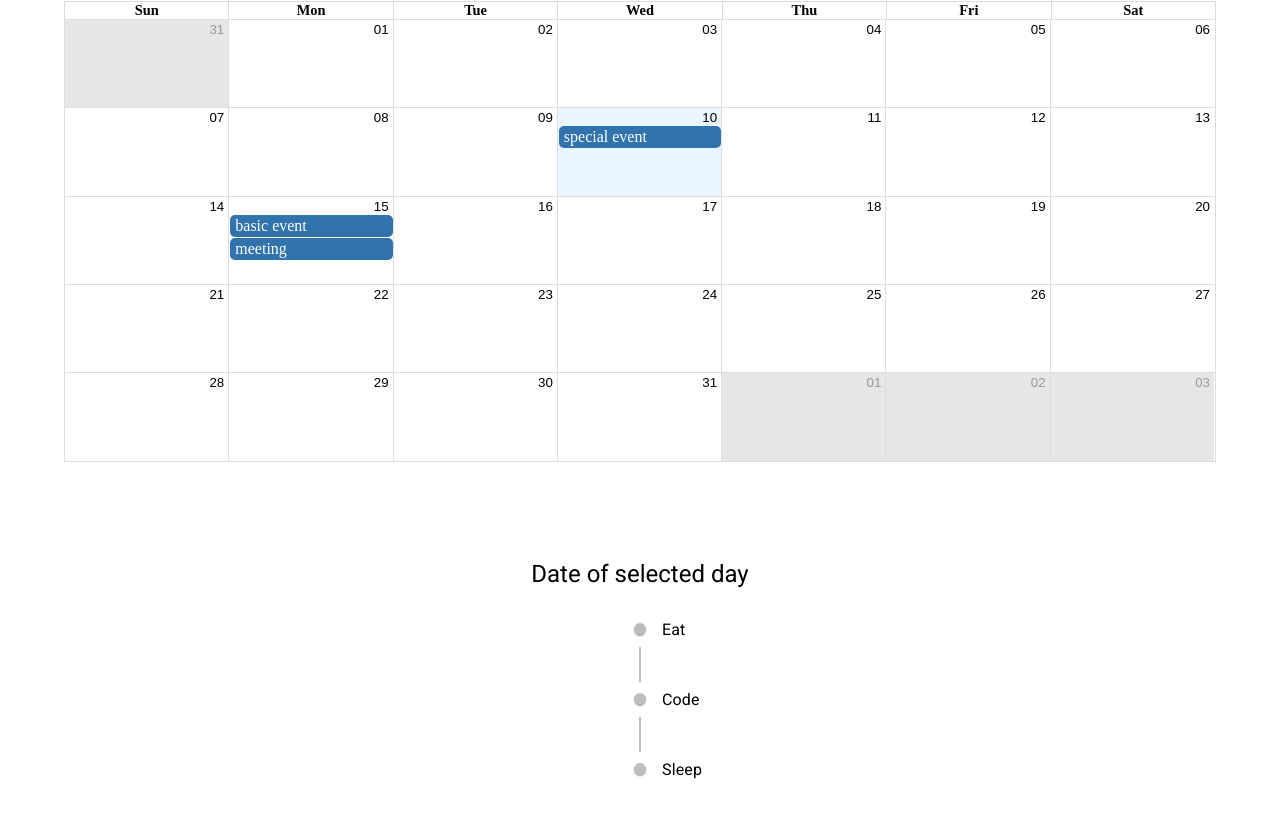
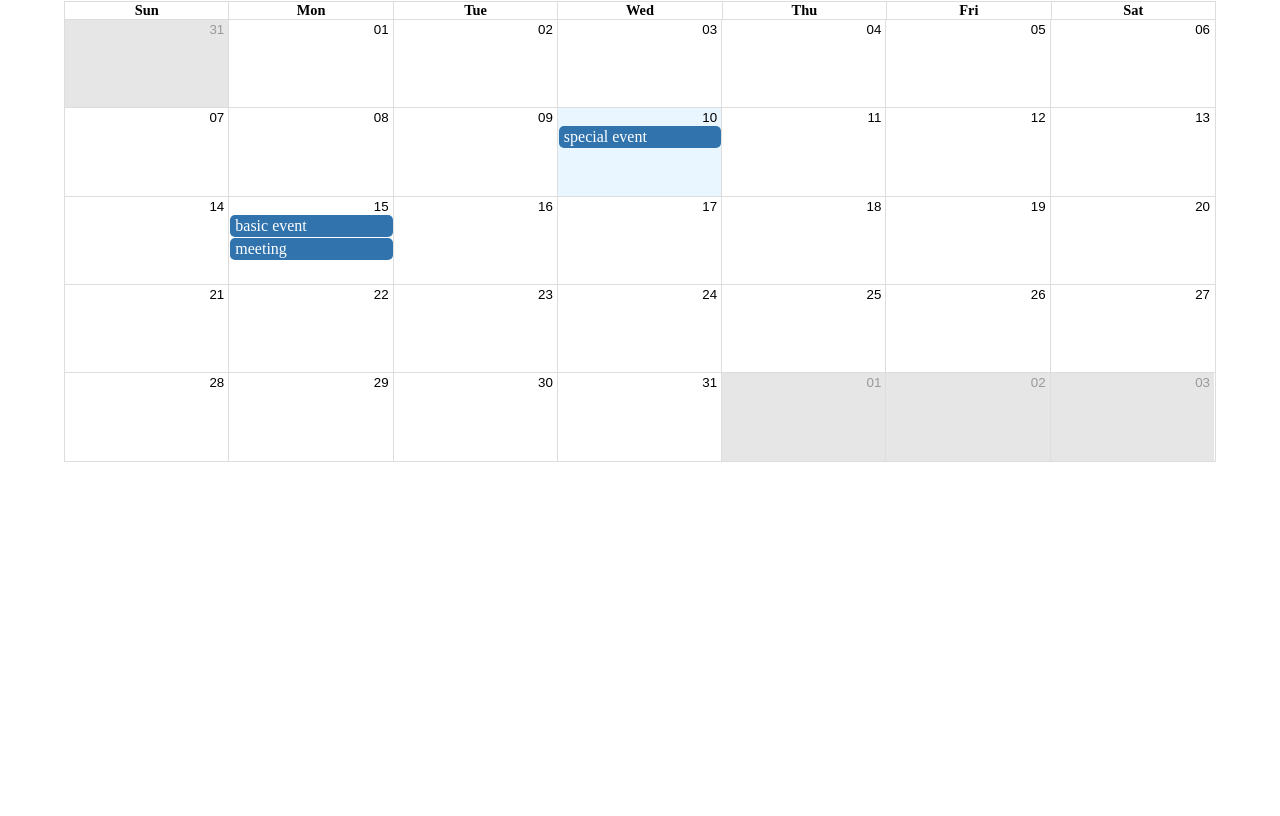
Before and after one commit to Am0031/react-big-calendar-practice, a React (Create React App) app: page /dashboard in a window 1280 px wide. Shown: the part 388-1204 px from the top of the page. After the commit the page ends 958 px from the top, so only its background shows below. Built offline with nearby package versions, Linux system fonts and the light colour scheme.

Commit message:
amended calendar to contain timeline

```diff
--- a/package.json
+++ b/package.json
@@ -3,6 +3,7 @@
   "version": "0.1.0",
   "private": true,
   "dependencies": {
+    "@apollo/client": "^3.6.9",
     "@emotion/react": "^11.10.0",
     "@emotion/styled": "^11.10.0",
     "@mui/icons-material": "^5.8.4",
@@ -15,6 +16,7 @@
     "react": "^18.2.0",
     "react-big-calendar": "^1.5.0",
     "react-dom": "^18.2.0",
+    "react-router-dom": "^6.3.0",
     "react-scripts": "5.0.1",
     "web-vitals": "^2.1.4"
   },
--- a/src/App.js
+++ b/src/App.js
@@ -1,33 +1,21 @@
+import { BrowserRouter as Router, Routes, Route } from "react-router-dom";
+import { ApolloClient, InMemoryCache, ApolloProvider } from "@apollo/client";
 import "./App.css";
-import Stack from "@mui/material/Stack";
-import Box from "@mui/material/Box";
-import { Banner } from "./components/Banner";
-import { MyCalendar } from "./components/Calendar";
-import { DayTimeline } from "./components/Timeline";
+import { Dashboard } from "./pages/Dashboard";
+
+const client = new ApolloClient({
+  uri: "http://localhost:4000/",
+  cache: new InMemoryCache(),
+});
 
 export const App = () => {
   return (
-    <Stack
-      direction="column"
-      justifyContent="space-evenly"
-      alignItems="stretch"
-      spacing={8}
-      sx={{
-        backgroundColor: "#FFFFFF",
-        minHeight: "100vh",
-      }}
-    >
-      <Box>
-        <Banner title="Social Network App" subTitle="Why not join in!" />
-      </Box>
-
-      <Box>
-        <MyCalendar title="My big calendar" />
-      </Box>
-
-      <Box>
-        <DayTimeline title="Date of selected day" />
-      </Box>
-    </Stack>
+    <ApolloProvider client={client}>
+      <Router>
+        <Routes>
+          <Route path="/dashboard" element={<Dashboard />} />
+        </Routes>
+      </Router>
+    </ApolloProvider>
   );
 };
--- a/src/components/Calendar/index.js
+++ b/src/components/Calendar/index.js
@@ -1,6 +1,8 @@
+import { useState } from "react";
 import { Calendar, momentLocalizer } from "react-big-calendar";
 import Container from "@mui/material/Container";
 import Typography from "@mui/material/Typography";
+import { DayTimeline } from "../Timeline";
 import moment from "moment";
 import "react-big-calendar/lib/css/react-big-calendar.css";
 
@@ -23,6 +25,22 @@ const myEventsList = [
 ];
 
 export const MyCalendar = ({ title }) => {
+  //setting up state variables at calendar level
+  const [selectedDate, setSelectedDate] = useState("");
+  const [selectedDateData, setSelectedDateData] = useState([]);
+
+  //setting up the functions to handle the state change
+  const handleSelectDate = (event) => {
+    const { start, end } = event;
+    const eventsForThisDay = myEventsList.filter(
+      (item) => item.start >= start && item.end < end
+    );
+
+    const formattedDate = moment(start).format("DD-MM-YYYY");
+    setSelectedDate(formattedDate);
+    setSelectedDateData(eventsForThisDay);
+  };
+
   return (
     <Container
       className="myCustomHeight"
@@ -40,19 +58,20 @@ export const MyCalendar = ({ title }) => {
         startAccessor="start"
         endAccessor="end"
         style={{ height: 500 }}
-        onSelectSlot={(slotInfo) => {
-          const { start, end } = slotInfo;
-          const eventsForThisDay = myEventsList.filter(
-            (event) => event.start >= start && event.end < end
-          );
-          console.log(eventsForThisDay);
-        }}
+        onSelectSlot={handleSelectDate}
         onSelectEvent={(eventInfo) => {
           console.log(eventInfo);
         }}
         selectable
         popup={true}
       />
+      {selectedDateData && (
+        <DayTimeline
+          title="Date of selected day"
+          selectedDate={selectedDate}
+          selectedDateData={selectedDateData}
+        />
+      )}
     </Container>
   );
 };
--- /dev/null
+++ b/src/components/Timeline/TimelineEvent.js
@@ -0,0 +1,18 @@
+import * as React from "react";
+import TimelineItem from "@mui/lab/TimelineItem";
+import TimelineSeparator from "@mui/lab/TimelineSeparator";
+import TimelineConnector from "@mui/lab/TimelineConnector";
+import TimelineContent from "@mui/lab/TimelineContent";
+import TimelineDot from "@mui/lab/TimelineDot";
+
+export const TimelineEvent = ({ title }) => {
+  return (
+    <TimelineItem>
+      <TimelineSeparator>
+        <TimelineDot />
+        <TimelineConnector />
+      </TimelineSeparator>
+      <TimelineContent>{title}</TimelineContent>
+    </TimelineItem>
+  );
+};
--- a/src/components/Timeline/index.js
+++ b/src/components/Timeline/index.js
@@ -1,14 +1,10 @@
 import * as React from "react";
 import Timeline from "@mui/lab/Timeline";
-import TimelineItem from "@mui/lab/TimelineItem";
-import TimelineSeparator from "@mui/lab/TimelineSeparator";
-import TimelineConnector from "@mui/lab/TimelineConnector";
-import TimelineContent from "@mui/lab/TimelineContent";
-import TimelineDot from "@mui/lab/TimelineDot";
 import Container from "@mui/material/Container";
 import Typography from "@mui/material/Typography";
+import { TimelineEvent } from "./TimelineEvent";
 
-export const DayTimeline = ({ title }) => {
+export const DayTimeline = ({ selectedDate, selectedDateData }) => {
   return (
     <Container
       className="myCustomHeight"
@@ -18,29 +14,12 @@ export const DayTimeline = ({ title }) => {
       }}
     >
       <Typography variant="h5" component="h2" gutterBottom align="center">
-        {title}
+        {selectedDate}
       </Typography>
       <Timeline>
-        <TimelineItem>
-          <TimelineSeparator>
-            <TimelineDot />
-            <TimelineConnector />
-          </TimelineSeparator>
-          <TimelineContent>Eat</TimelineContent>
-        </TimelineItem>
-        <TimelineItem>
-          <TimelineSeparator>
-            <TimelineDot />
-            <TimelineConnector />
-          </TimelineSeparator>
-          <TimelineContent>Code</TimelineContent>
-        </TimelineItem>
-        <TimelineItem>
-          <TimelineSeparator>
-            <TimelineDot />
-          </TimelineSeparator>
-          <TimelineContent>Sleep</TimelineContent>
-        </TimelineItem>
+        {selectedDateData.map((event) => {
+          return <TimelineEvent title={event.title} />;
+        })}
       </Timeline>
     </Container>
   );
--- /dev/null
+++ b/src/pages/Dashboard.js
@@ -0,0 +1,36 @@
+import Stack from "@mui/material/Stack";
+import Box from "@mui/material/Box";
+import { Banner } from "../components/Banner";
+import { MyCalendar } from "../components/Calendar";
+
+export const Dashboard = () => {
+  //   const [selectDay, { loading, error, data }] = useLazyQuery(SEARCH_QUERY);
+  // context hook to get the date clicked on
+
+  return (
+    <Stack
+      direction="column"
+      justifyContent="space-evenly"
+      alignItems="stretch"
+      spacing={8}
+      sx={{
+        backgroundColor: "#FFFFFF",
+        minHeight: "100vh",
+      }}
+    >
+      <Box>
+        <Banner title="Social Network App" subTitle="Why not join in!" />
+      </Box>
+
+      <Box>
+        <MyCalendar title="My big calendar" />
+      </Box>
+
+      <Box>
+        {/* {loading && <h2>Loading...</h2>}
+        {error && <h2>Error</h2>}
+        {data && <DayTimeline title="Date of selected day" data={data} />} */}
+      </Box>
+    </Stack>
+  );
+};
--- /dev/null
+++ b/src/queries/timeline.js
@@ -0,0 +1 @@
+import { gql } from "@apollo/client";
```
Also changed, not shown: 1 other file (tests, documents, lock files or other folders).
